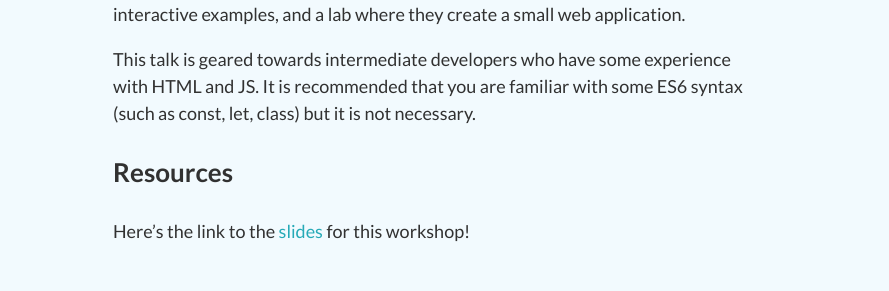
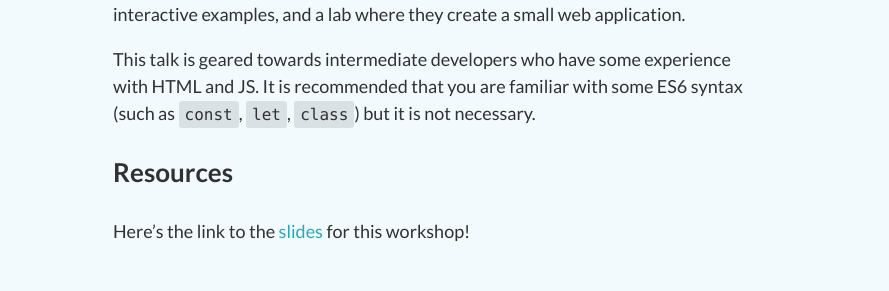
Before and after one commit to ScottyLabs/wdw, a Jekyll site: the page built from react/index.md, in a window 1280 px wide. Shown: the part 1479-1770 px from the top of the page, without its empty margins (204-1093 px from the left). Built offline with Jekyll 4.4.1, drawn with Linux system fonts in a browser that asks for light colours; nearby versions of some CDN libraries.

```diff
--- a/react/index.md
+++ b/react/index.md
@@ -41,7 +41,7 @@ Here's the link to the [lab]({{ site.baseurl }}/react/lab/) for this workshop!
 
 Participants will learn the basics of React through brief demonstrations, interactive examples, and a lab where they create a small web application.
 
-This talk is geared towards intermediate developers who have some experience with HTML and JS. It is recommended that you are familiar with some ES6 syntax (such as const, let, class) but it is not necessary.
+This talk is geared towards intermediate developers who have some experience with HTML and JS. It is recommended that you are familiar with some ES6 syntax (such as `const`, `let`, `class`) but it is not necessary.
 
 ### Resources
 Here's the link to the [slides]({{ site.baseurl }}/react/sunday/slides.pdf) for this workshop!
```
